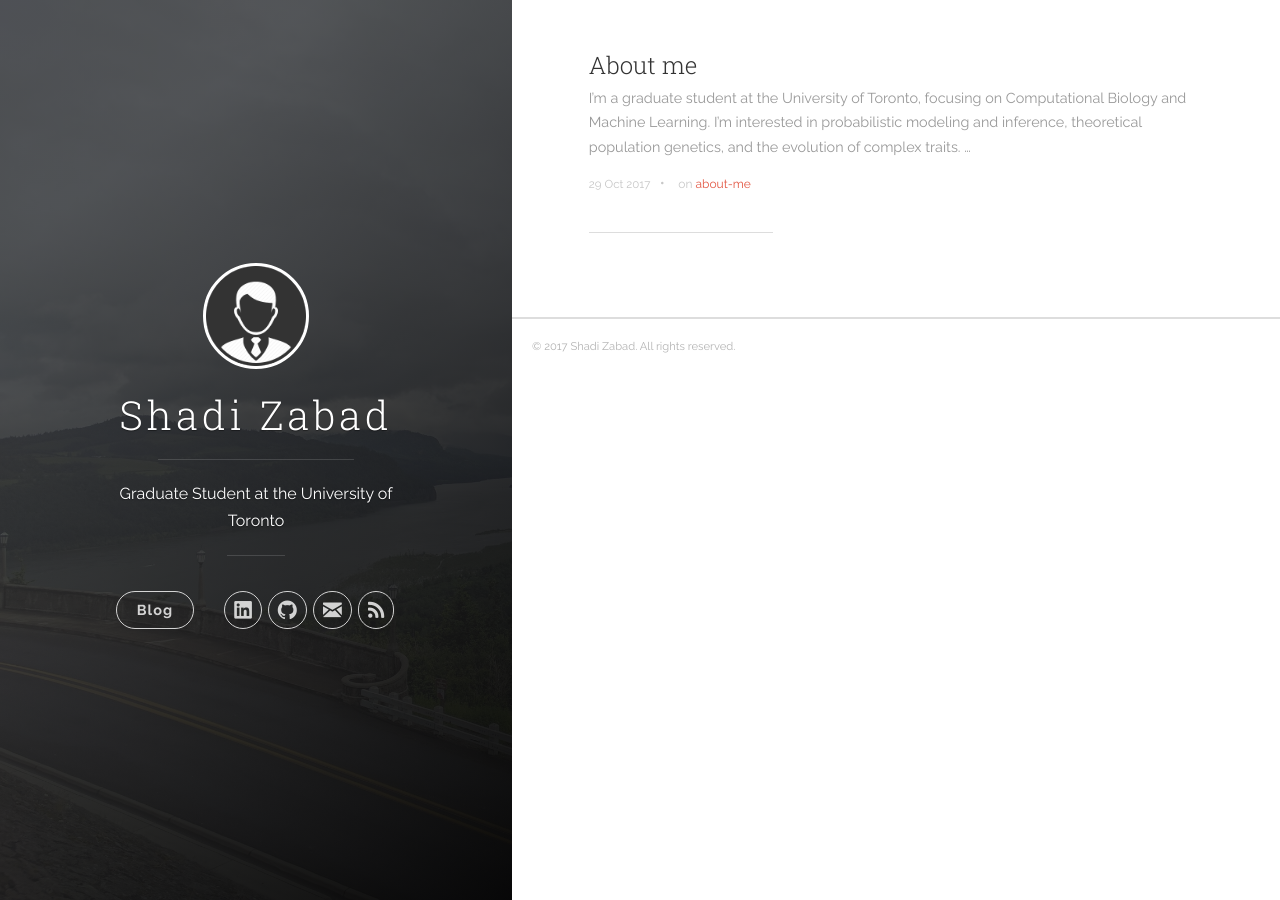
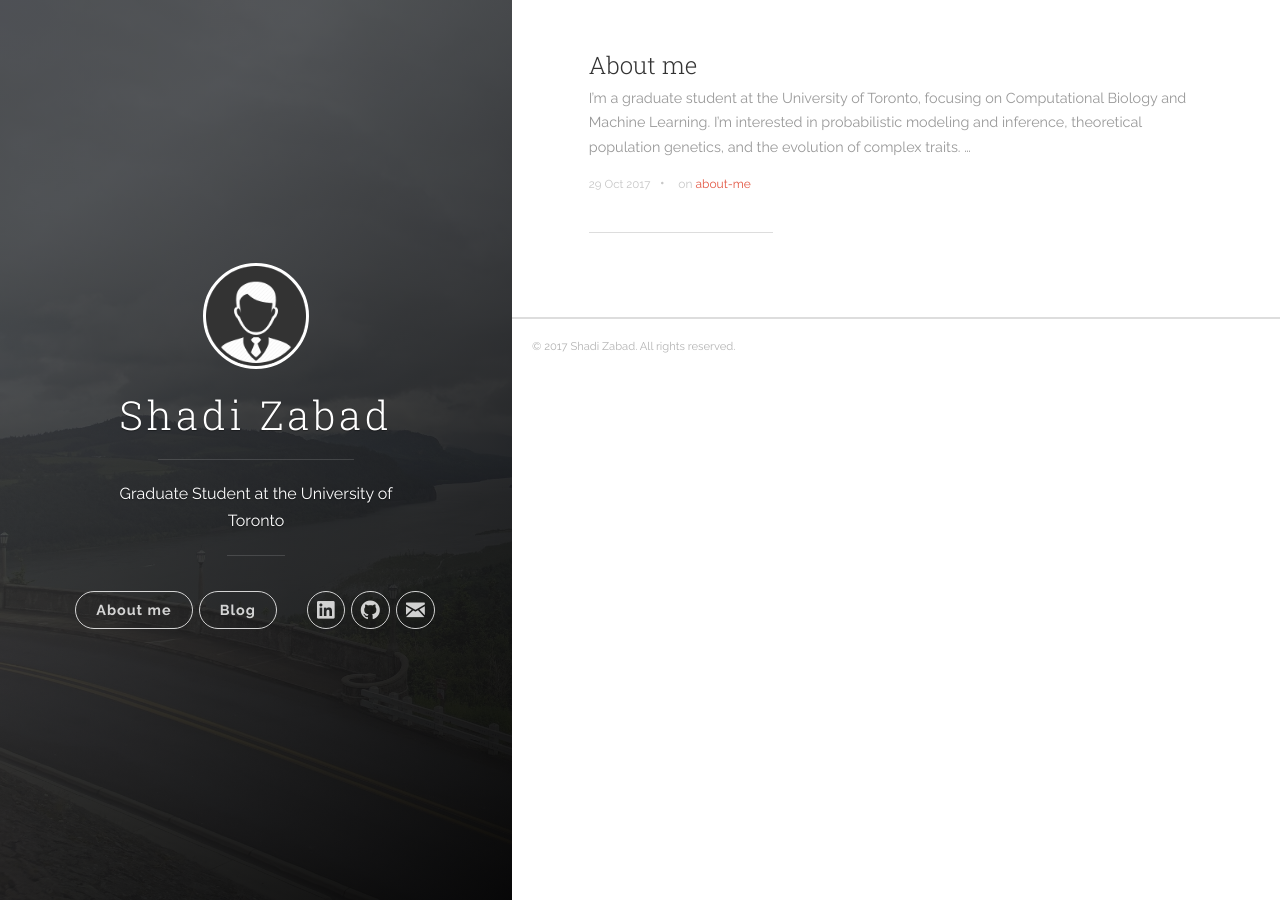
Before and after one commit to shz9/shz9.github.io, a Jekyll site: the page built from index.html, in a window 1280 px wide. Built offline with Jekyll 4.4.1, drawn with Linux system fonts in a browser that asks for light colours; nearby versions of some CDN libraries; the list of posts is cut into pages by our own code.

Commit message:
Fixing website

```diff
--- a/_includes/header.html
+++ b/_includes/header.html
@@ -17,6 +17,12 @@
         <hr class="panel-cover__divider panel-cover__divider--secondary">
 
         <div class="navigation-wrapper">
+
+          <nav class="cover-navigation cover-navigation--primary">
+            <ul class="navigation">
+              <li class="navigation__item"><a href="{{ site.baseurl }}/2017/about-me/" class="blog-button">About me</a></li>
+            </ul>
+          </nav>
 
           <nav class="cover-navigation cover-navigation--primary">
             <ul class="navigation">
@@ -77,14 +83,6 @@
               </li>
             {% endif %}
 
-            <!-- RSS -->
-            <li class="navigation__item">
-              <a href="{{ site.baseurl }}/feed.xml" title="Subscribe" target="_blank">
-                <i class="icon icon-rss"></i>
-                <span class="label">RSS</span>
-              </a>
-            </li>
-
             </ul>
           </nav>
 
```
Also changed, not shown: 1 other file.
